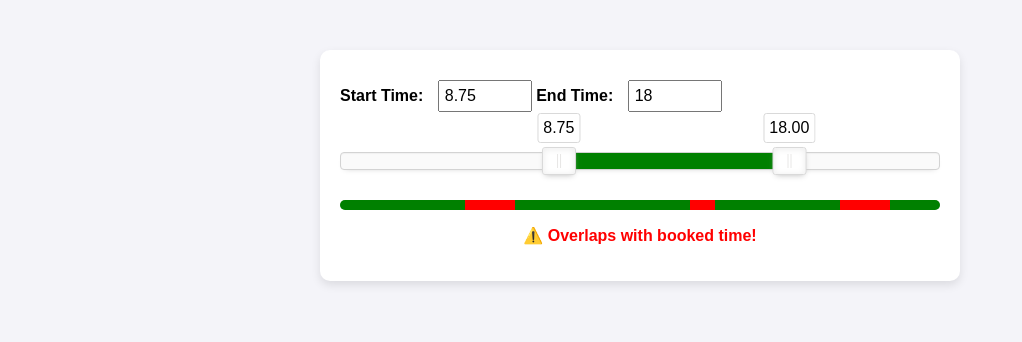
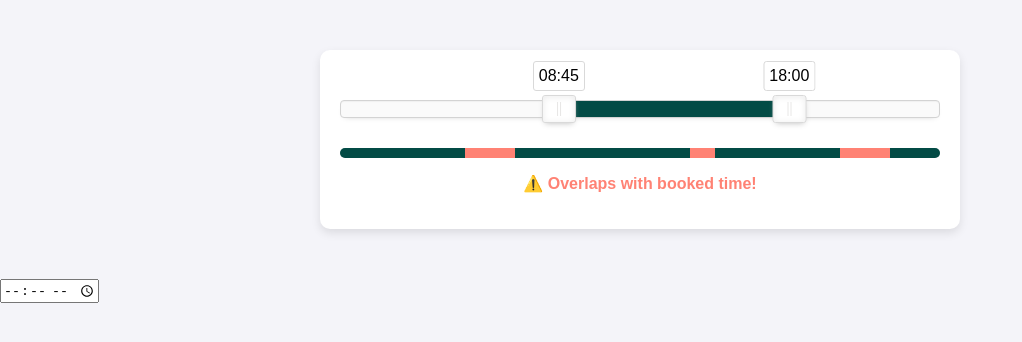
Before and after one commit to ivaruf/slider-demo, a plain HTML site: page index.html in a window 1280 px wide. Shown: the whole page, without its empty margins (0-1022 px from the left). Drawn offline with nearby package versions, Linux system fonts and the light colour scheme.

Commit message:
Checkpoint
Signed-off-by: Ivar Fredriksen <ivar.fredriksen@origo.oslo.kommune.no>

```diff
--- a/assets/css/styles.css
+++ b/assets/css/styles.css
@@ -32,14 +32,14 @@ input[type="number"] {
 }
 
 p {
-    color: red;
+    color: #FF8274;
     font-weight: bold;
     text-align: center;
 }
 
 /* Styling for available (green) and booked (red) slots */
 .noUi-connect {
-    background: green;  /* Default available time is green */
+    background: #034B45;  /* Default available time is green */
 }
 
 .noUi-connect.noUi-connect-booked {
@@ -59,13 +59,13 @@ p {
 .booked-slot {
     position: absolute;
     height: 100%;
-    background-color: red;
+    background-color: #FF8274;
     z-index: 1;
 }
 
 .available-slot {
     position: absolute;
     height: 100%;
-    background-color: green;
+    background-color: #034B45;
     z-index: 1;
 }
--- a/index.html
+++ b/index.html
@@ -1,5 +1,5 @@
 <!DOCTYPE html>
-<html lang="en">
+<html lang="no">
 <head>
     <meta charset="UTF-8">
     <meta name="viewport" content="width=device-width, initial-scale=1.0">
@@ -11,11 +11,12 @@
 <body>
 <div id="app">
     <div>
-        <!-- Input Fields for Start Time and End Time -->
+        <!-- Input Fields for Start Time and End Time
         <label for="start">Start Time:</label>
-        <input type="number" id="start" v-model="startTime" @input="updateSliderFromInputs" min="0" max="24">
+        <input type="time" id="start" v-model="formattedStartTime">
         <label for="end">End Time:</label>
-        <input type="number" id="end" v-model="endTime" @input="updateSliderFromInputs" min="0" max="24">
+        <input type="time" id="end" v-model="formattedEndTime">
+        -->
     </div>
 
     <!-- Main Slider -->
@@ -33,5 +34,7 @@
 <script src="https://cdn.jsdelivr.net/npm/vue@2"></script>
 <script src="https://cdn.jsdelivr.net/npm/nouislider@15.6.1/dist/nouislider.min.js"></script> <!-- Correct noUiSlider CDN -->
 <script src="./js/app.js"></script> <!-- Link to your Vue.js logic -->
+
+<input type="time">
 </body>
 </html>
--- a/js/app.js
+++ b/js/app.js
@@ -25,7 +25,7 @@ new Vue({
                     max: 24
                 },
                 step: 0.25, // Set intervals of 15 minutes
-                tooltips: true,
+                tooltips: [{ to: this.formatTooltip }, { to: this.formatTooltip }],  // Correct format for tooltips
             });
 
             this.slider.on('update', (values, handle) => {
@@ -44,7 +44,6 @@ new Vue({
             );
         },
         updateBookedTimes() {
-            // Get the booked time bar element
             const bookedBar = document.getElementById('booked-time-bar');
             bookedBar.innerHTML = '';  // Clear any previous slots
 
@@ -80,6 +79,29 @@ new Vue({
                 availableSlot.style.width = `${((fullDay - lastEnd) / fullDay) * 100}%`;
                 bookedBar.appendChild(availableSlot);
             }
+        },
+        // Utility function to convert decimal to time format (HH:MM)
+        formatTime(value) {
+            // Fix floating-point issues by rounding to two decimal places
+            value = Math.round(value * 100) / 100;
+
+            const hours = Math.floor(value);
+            const minutes = (value - hours) * 60;
+            const formattedMinutes = minutes === 0 ? '00' : minutes < 10 ? '0' + minutes : Math.round(minutes);
+
+            return hours.toString().padStart(2, '0') + ':' + formattedMinutes;
+        },
+        // Format tooltip as time
+        formatTooltip(value) {
+            return this.formatTime(+value);
+        }
+    },
+    computed: {
+        formattedStartTime() {
+            return this.formatTime(this.startTime);
+        },
+        formattedEndTime() {
+            return this.formatTime(this.endTime);
         }
     }
 });
```
